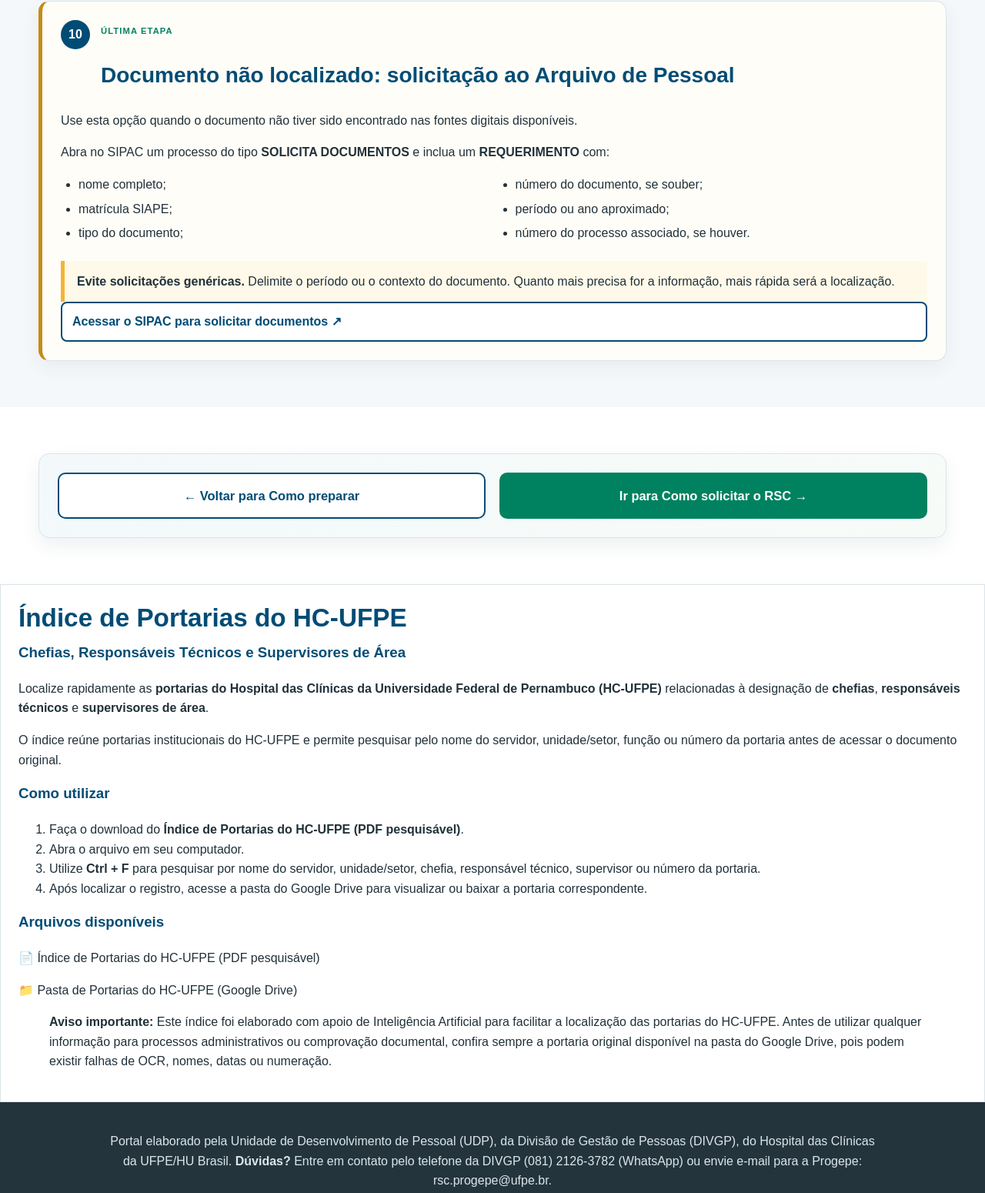
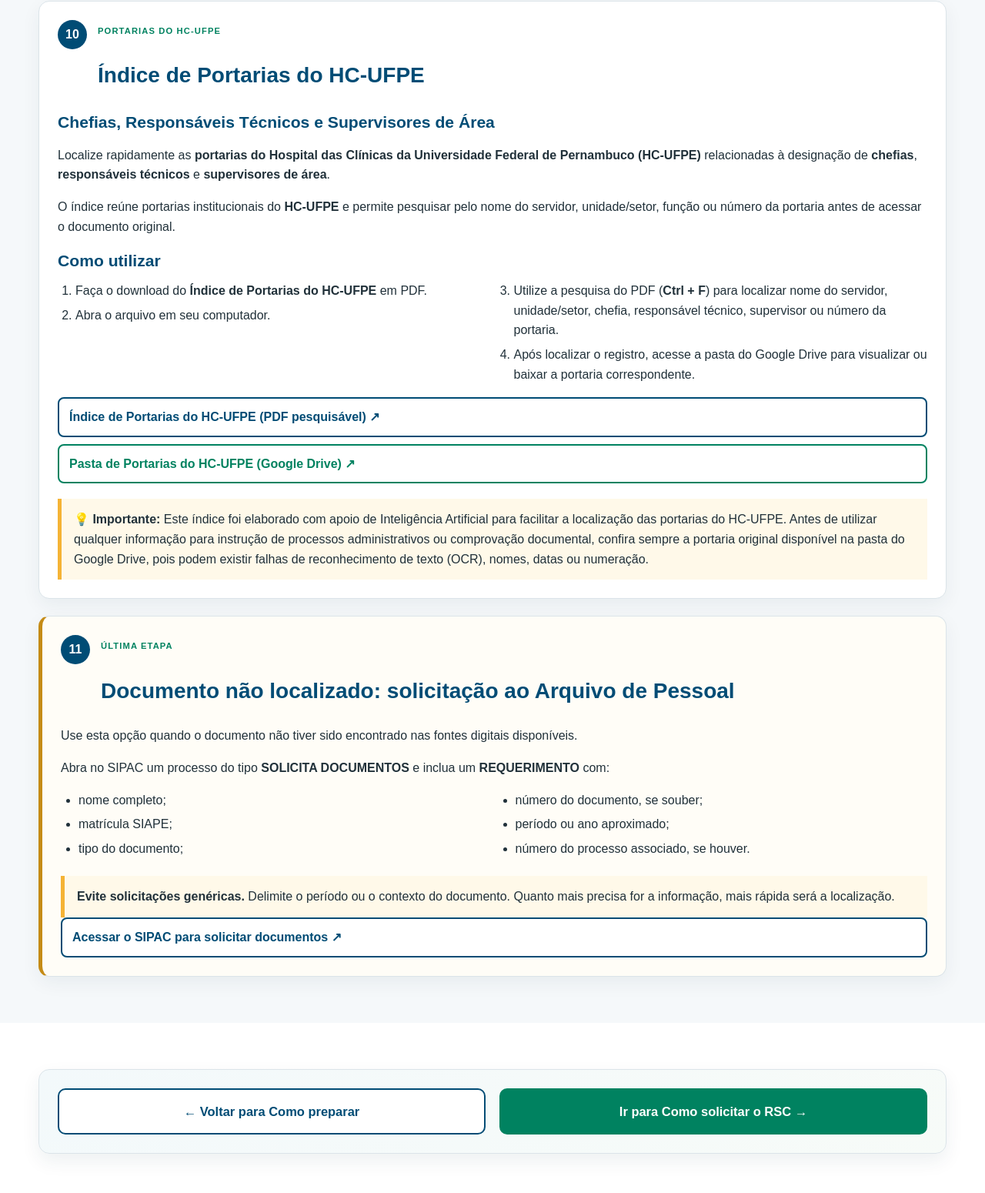
Before and after one commit to robertalirahc/portal.hc.rsc, a plain HTML site: page documentos.html in a window 1280 px wide. Shown: the part 4569-6119 px from the top of the page at 77% size. Drawn offline with Linux system fonts and the light colour scheme.

Commit message:
Add files via upload

```diff
--- a/documentos.html
+++ b/documentos.html
@@ -1,3 +1,4 @@
+<!DOCTYPE html>
 <!-- PORTAL-RSC-REVISAO-REAL-2026-08-06 -->
 <!DOCTYPE html>
 
@@ -70,8 +71,31 @@
 <p>Para fins de comprovação no RSC, recomenda-se utilizar a versão oficial e não editável, contendo a identificação da participação do servidor e a assinatura eletrônica de validação do Setor da Qualidade.</p>
 <div class="resource-links-stack"><a class="resource-link" href="documentos/tutorial-ged.jpeg">Abrir Manual/Tutorial do GED ↗</a><a class="resource-link secondary" href="documentos/oficio-hc-documentos-institucionais-44-2026.pdf">Ofício-Circular SEI nº 44/2026 — documentos institucionais do HC ↗</a></div>
 </article>
-<article class="document-source search-item warning-source" data-tags="arquivo pessoal físico solicita documentos requerimento">
-<div class="document-source-head"><span class="source-number">10</span><div><span class="tag">Última etapa</span><h2>Documento não localizado: solicitação ao Arquivo de Pessoal</h2></div></div>
+<article class="document-source search-item" data-tags="portaria chefia chefias responsável técnico responsáveis técnicos supervisor supervisores área hc ufpe índice">
+<div class="document-source-head">
+<span class="source-number">10</span>
+<div>
+<span class="tag">Portarias do HC-UFPE</span>
+<h2>Índice de Portarias do HC-UFPE</h2>
+</div>
+</div>
+<h3>Chefias, Responsáveis Técnicos e Supervisores de Área</h3>
+<p>Localize rapidamente as <strong>portarias do Hospital das Clínicas da Universidade Federal de Pernambuco (HC-UFPE)</strong> relacionadas à designação de <strong>chefias</strong>, <strong>responsáveis técnicos</strong> e <strong>supervisores de área</strong>.</p>
+<p>O índice reúne portarias institucionais do <strong>HC-UFPE</strong> e permite pesquisar pelo nome do servidor, unidade/setor, função ou número da portaria antes de acessar o documento original.</p>
+<h3>Como utilizar</h3>
+<ol class="compact-list">
+<li>Faça o download do <strong>Índice de Portarias do HC-UFPE</strong> em PDF.</li>
+<li>Abra o arquivo em seu computador.</li>
+<li>Utilize a pesquisa do PDF (<strong>Ctrl + F</strong>) para localizar nome do servidor, unidade/setor, chefia, responsável técnico, supervisor ou número da portaria.</li>
+<li>Após localizar o registro, acesse a pasta do Google Drive para visualizar ou baixar a portaria correspondente.</li>
+</ol>
+<div class="resource-links-stack">
+<a class="resource-link" href="documentos/Indice_Portarias_HC-UFPE_VFINAL.pdf" rel="noopener noreferrer" target="_blank">Índice de Portarias do HC-UFPE (PDF pesquisável) ↗</a>
+<a class="resource-link secondary" href="https://drive.google.com/drive/folders/1IzyTsR34EfpZSl2hcZYAiAxErQt-GCFh?usp=sharing" rel="noopener noreferrer" target="_blank">Pasta de Portarias do HC-UFPE (Google Drive) ↗</a>
+</div>
+<div class="notice compact-notice" style="margin-top:20px"><strong>💡 Importante:</strong> Este índice foi elaborado com apoio de Inteligência Artificial para facilitar a localização das portarias do HC-UFPE. Antes de utilizar qualquer informação para instrução de processos administrativos ou comprovação documental, confira sempre a portaria original disponível na pasta do Google Drive, pois podem existir falhas de reconhecimento de texto (OCR), nomes, datas ou numeração.</div>
+</article><article class="document-source search-item warning-source" data-tags="arquivo pessoal físico solicita documentos requerimento">
+<div class="document-source-head"><span class="source-number">11</span><div><span class="tag">Última etapa</span><h2>Documento não localizado: solicitação ao Arquivo de Pessoal</h2></div></div>
 <p>Use esta opção quando o documento não tiver sido encontrado nas fontes digitais disponíveis.</p>
 <p>Abra no SIPAC um processo do tipo <strong>SOLICITA DOCUMENTOS</strong> e inclua um <strong>REQUERIMENTO</strong> com:</p>
 <ul class="compact-list"><li>nome completo;</li><li>matrícula SIAPE;</li><li>tipo do documento;</li><li>número do documento, se souber;</li><li>período ou ano aproximado;</li><li>número do processo associado, se houver.</li></ul>
@@ -81,23 +105,6 @@
 </div></div></section>
 <section class="section"><div class="container"><div class="document-page-actions"><a class="document-action-btn secondary" href="como-preparar.html">← Voltar para Como preparar</a><a class="document-action-btn primary" href="como-solicitar.html">Ir para Como solicitar o RSC →</a></div></div></section>
 
-<section class="card">
-<h2>Índice de Portarias do HC-UFPE</h2>
-<h3>Chefias, Responsáveis Técnicos e Supervisores de Área</h3>
-<p>Localize rapidamente as <strong>portarias do Hospital das Clínicas da Universidade Federal de Pernambuco (HC-UFPE)</strong> relacionadas à designação de <strong>chefias</strong>, <strong>responsáveis técnicos</strong> e <strong>supervisores de área</strong>.</p>
-<p>O índice reúne portarias institucionais do HC-UFPE e permite pesquisar pelo nome do servidor, unidade/setor, função ou número da portaria antes de acessar o documento original.</p>
-<h3>Como utilizar</h3>
-<ol>
-<li>Faça o download do <strong>Índice de Portarias do HC-UFPE (PDF pesquisável)</strong>.</li>
-<li>Abra o arquivo em seu computador.</li>
-<li>Utilize <strong>Ctrl + F</strong> para pesquisar por nome do servidor, unidade/setor, chefia, responsável técnico, supervisor ou número da portaria.</li>
-<li>Após localizar o registro, acesse a pasta do Google Drive para visualizar ou baixar a portaria correspondente.</li>
-</ol>
-<h3>Arquivos disponíveis</h3>
-<p>📄 <a href="documentos/Indice_Portarias_HC-UFPE_VFINAL.pdf" target="_blank">Índice de Portarias do HC-UFPE (PDF pesquisável)</a></p>
-<p>📁 <a href="https://drive.google.com/drive/folders/1IzyTsR34EfpZSl2hcZYAiAxErQt-GCFh?usp=sharing" target="_blank">Pasta de Portarias do HC-UFPE (Google Drive)</a></p>
-<blockquote><strong>Aviso importante:</strong> Este índice foi elaborado com apoio de Inteligência Artificial para facilitar a localização das portarias do HC-UFPE. Antes de utilizar qualquer informação para processos administrativos ou comprovação documental, confira sempre a portaria original disponível na pasta do Google Drive, pois podem existir falhas de OCR, nomes, datas ou numeração.</blockquote>
-</section>
 </main>
 <footer class="footer"><div class="container footer-content"><div class="footer-credit"><p>Portal elaborado pela Unidade de Desenvolvimento de Pessoal (UDP), da Divisão de Gestão de Pessoas (DIVGP), do Hospital das Clínicas da UFPE/HU Brasil. <strong>Dúvidas?</strong> Entre em contato pelo telefone da DIVGP (081) 2126-3782 (WhatsApp) ou envie e-mail para a Progepe: rsc.progepe@ufpe.br.</p></div></div></footer>
 <script src="assets/js/main.js"></script>
```
